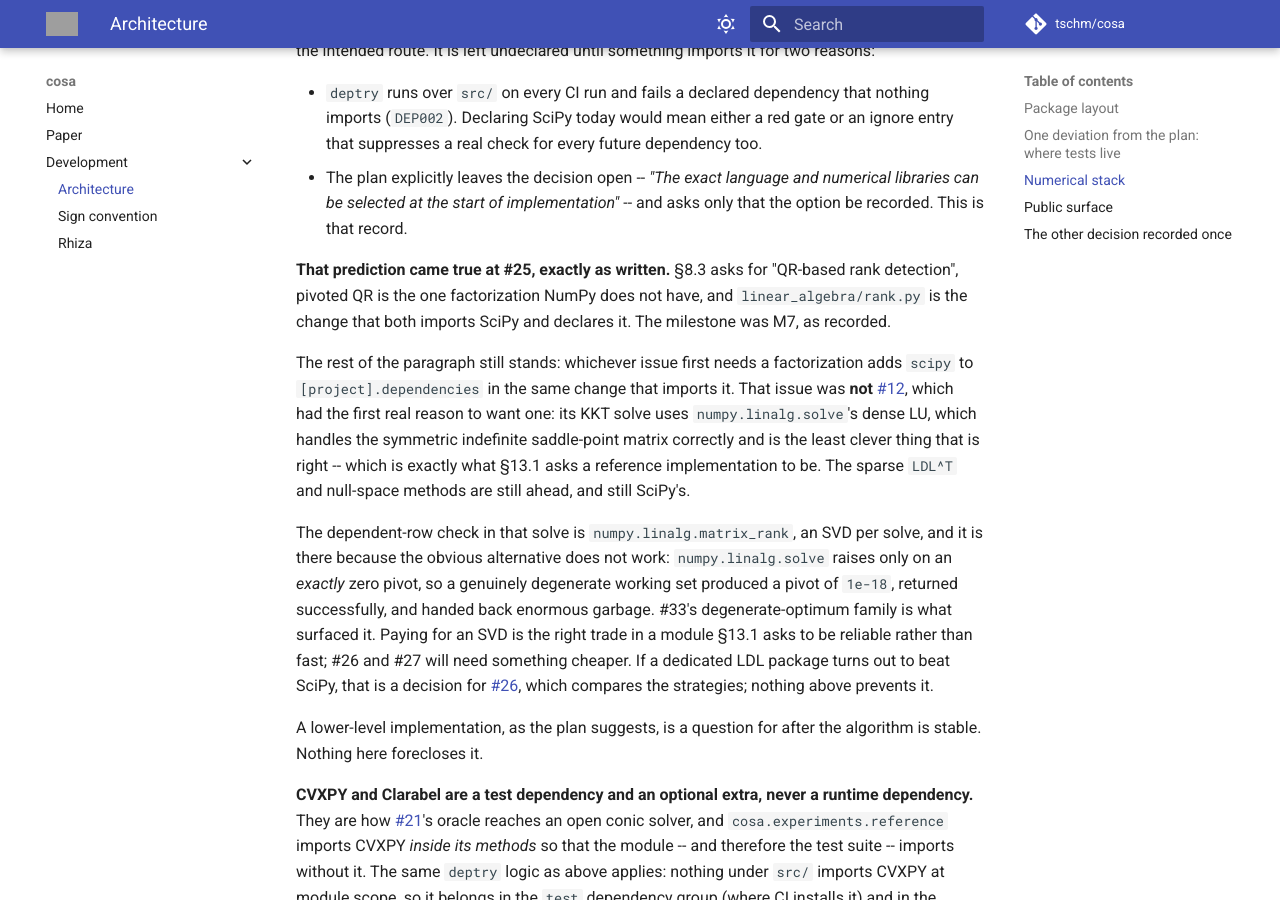
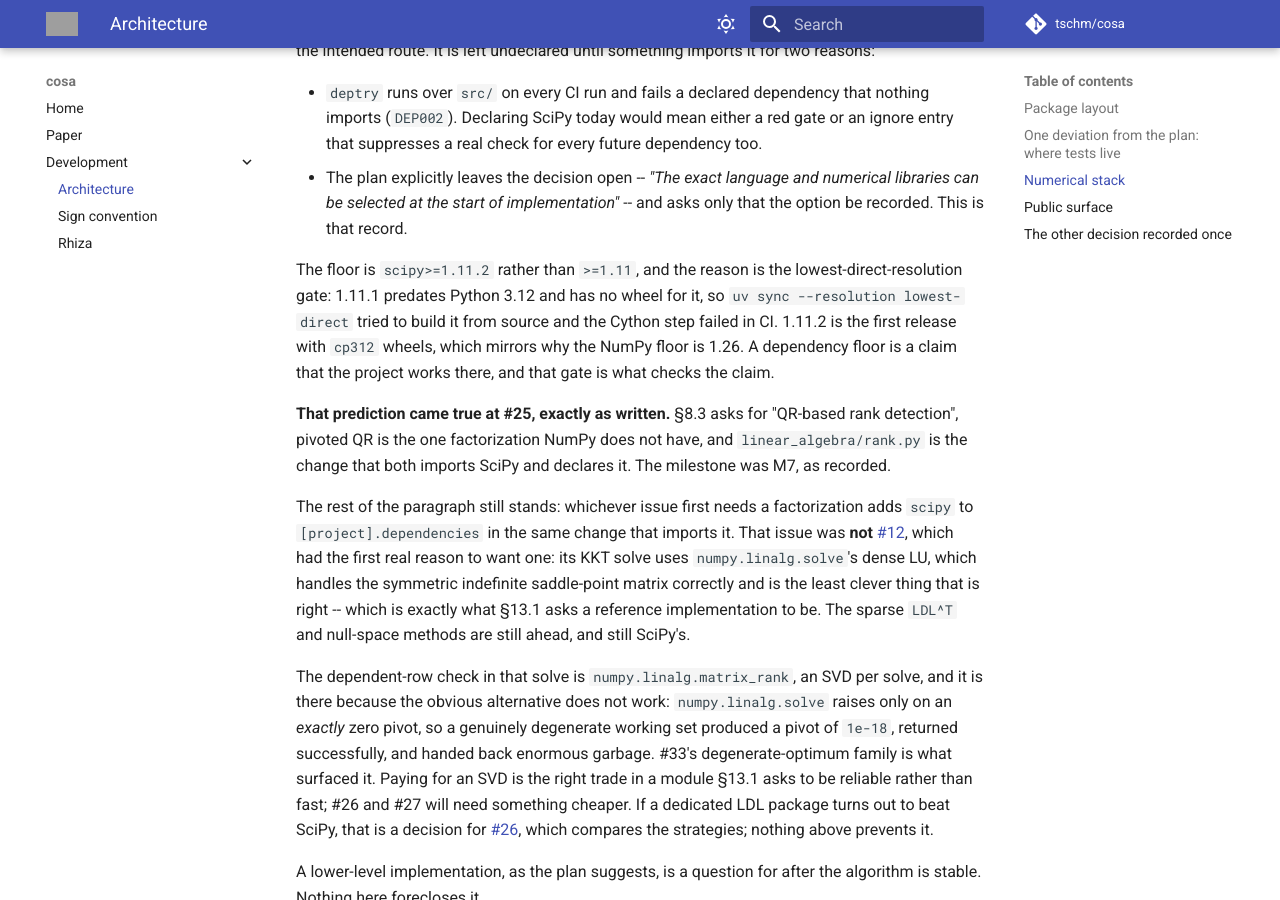
Before and after one commit to tschm/cosa, an MkDocs documentation site: the page built from docs/development/architecture.md, in a window 1280 px wide and 900 px high, scrolled down 2652 px. Built offline with MkDocs 1.6.1 and Material for MkDocs 9.7.7, drawn with Linux system fonts in a browser that asks for light colours; comment, search, counter and statistics services are not loaded; grey boxes are pictures that could not be loaded.

Commit message:
fix: raise the scipy floor to a release with Python 3.12 wheels
The lowest-direct-resolution gate resolved `scipy>=1.11` to 1.11.1, which predates
Python 3.12 and ships no wheel for it -- so `uv sync --resolution lowest-direct` tried
to build it from source and the Cython step failed in CI. Reproduced locally with the
same command.

1.11.2 is the first release with `cp312` wheels, which is the same reason the NumPy
floor is 1.26. A dependency floor is a claim that the project works there, and that gate
is what checks the claim; the floor was asserted rather than tested.

The suite passes at the floor as well as at the ceiling.

Co-Authored-By: Claude Opus 5 (1M context) <noreply@anthropic.com>

```diff
--- a/docs/development/architecture.md
+++ b/docs/development/architecture.md
@@ -113,6 +113,13 @@ undeclared until something imports it for two reasons:
   libraries can be selected at the start of implementation"* -- and asks only that the
   option be recorded. This is that record.
 
+The floor is `scipy>=1.11.2` rather than `>=1.11`, and the reason is the
+lowest-direct-resolution gate: 1.11.1 predates Python 3.12 and has no wheel for it, so
+`uv sync --resolution lowest-direct` tried to build it from source and the Cython step
+failed in CI. 1.11.2 is the first release with `cp312` wheels, which mirrors why the NumPy
+floor is 1.26. A dependency floor is a claim that the project works there, and that gate is
+what checks the claim.
+
 **That prediction came true at #25, exactly as written.** §8.3 asks for "QR-based rank
 detection", pivoted QR is the one factorization NumPy does not have, and
 `linear_algebra/rank.py` is the change that both imports SciPy and declares it. The
--- a/pyproject.toml
+++ b/pyproject.toml
@@ -16,7 +16,7 @@ authors = [
 requires-python = ">=3.12"
 dependencies = [
     "numpy>=1.26",
-    "scipy>=1.11",
+    "scipy>=1.11.2",
 ]
 
 [build-system]
```
Also changed, not shown: 1 other file.
